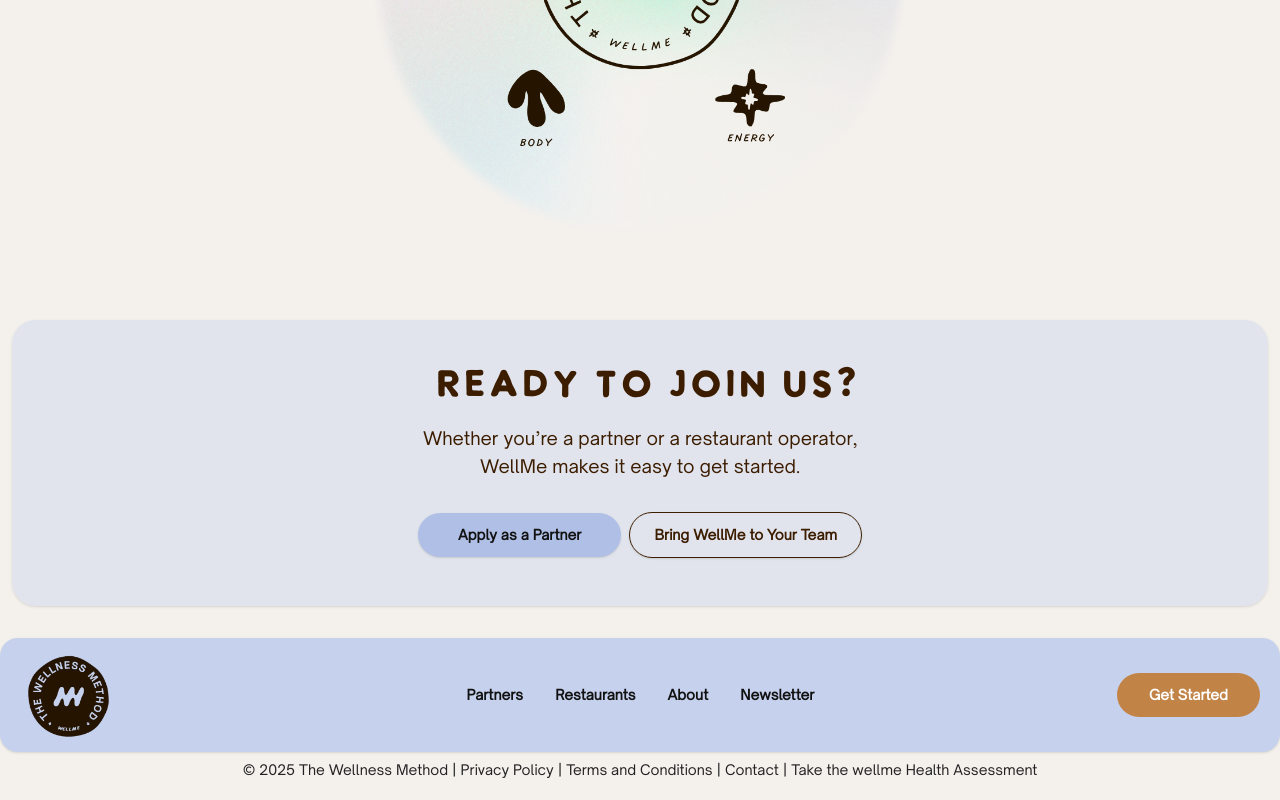
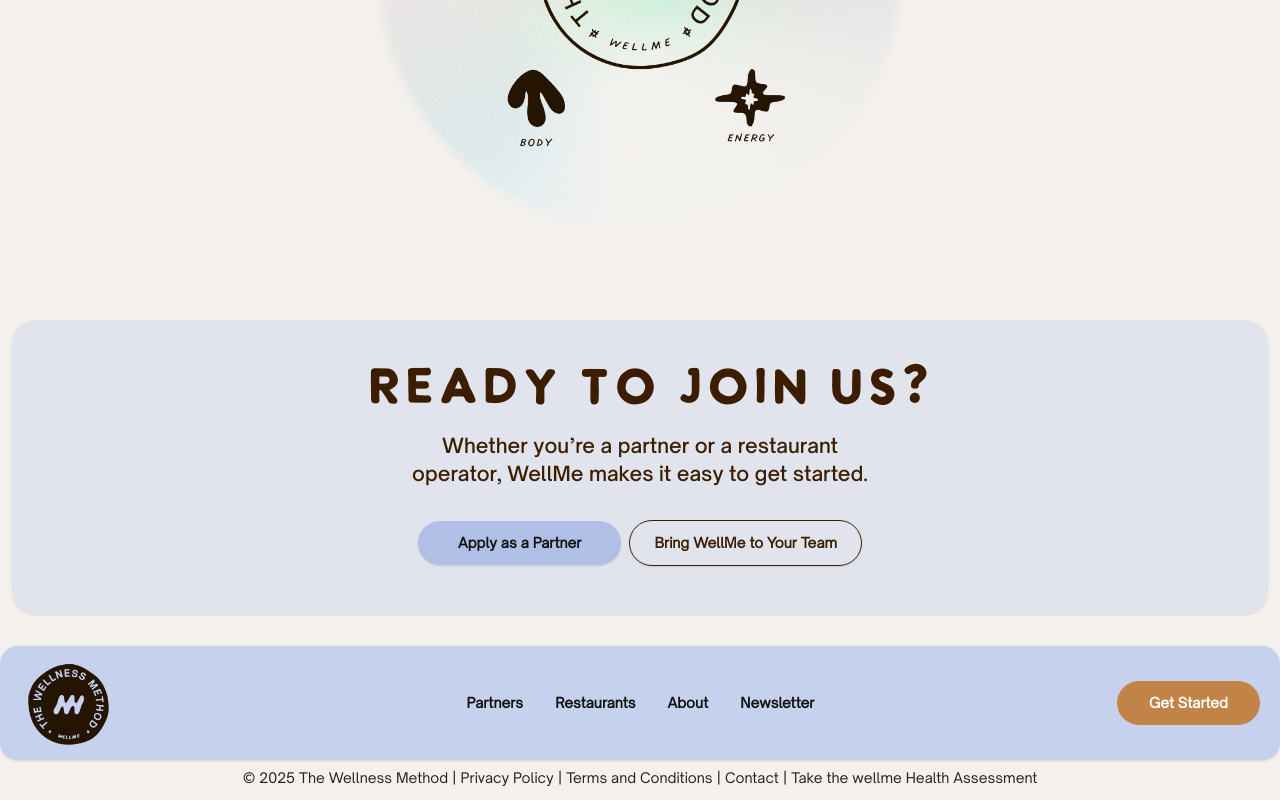
Before and after one commit to UzairAlii/wellme, a React (Vite) app: page / in a window 1280 px wide. Shown: the part 3620-4420 px from the top of the page. Built offline with nearby package versions, Linux system fonts and the light colour scheme.

Commit message:
some fixes

```diff
--- a/src/components/PreFooter.jsx
+++ b/src/components/PreFooter.jsx
@@ -17,10 +17,10 @@ const PreFooter = ({
   return (
     <div className="w-full flex items-center justify-center py-5 px-3">
       <div className="bg-[#c6d1ed]/40 rounded-[24px] w-full mx-auto flex flex-col items-center justify-center py-12 px-4 shadow">
-        <h2 className="text-2xl md:text-4xl font-bold text-[#3c1d00] text-center mb-4 tracking-wide mac w-full md:w-[50%]">
+        <h2 className="text-2xl lg:text-5xl font-bold text-[#3c1d00] text-center mb-4 tracking-wide mac w-full md:w-[50%]">
           {title}
         </h2>
-        <p className="text-sm md:text-lg text-[#3c1d00] text-center mb-8 w-full md:w-[40%] openSauceRegular font-medium">
+        <p className="text-sm lg:text-xl text-[#3c1d00] text-center mb-8 w-full md:w-[40%] openSauceMedium">
           {description}
         </p>
 
```
